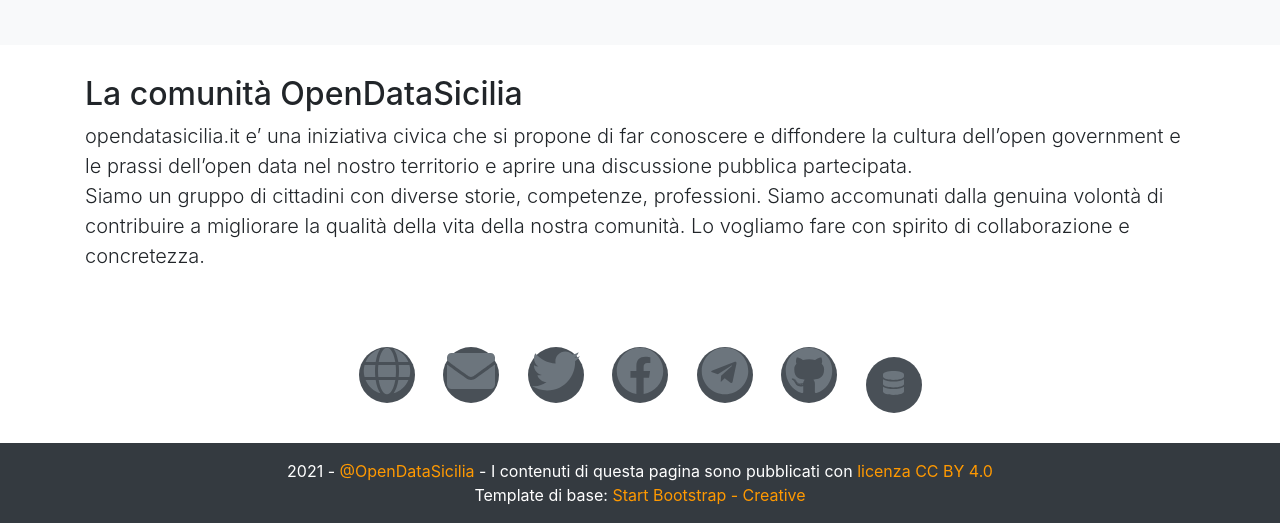
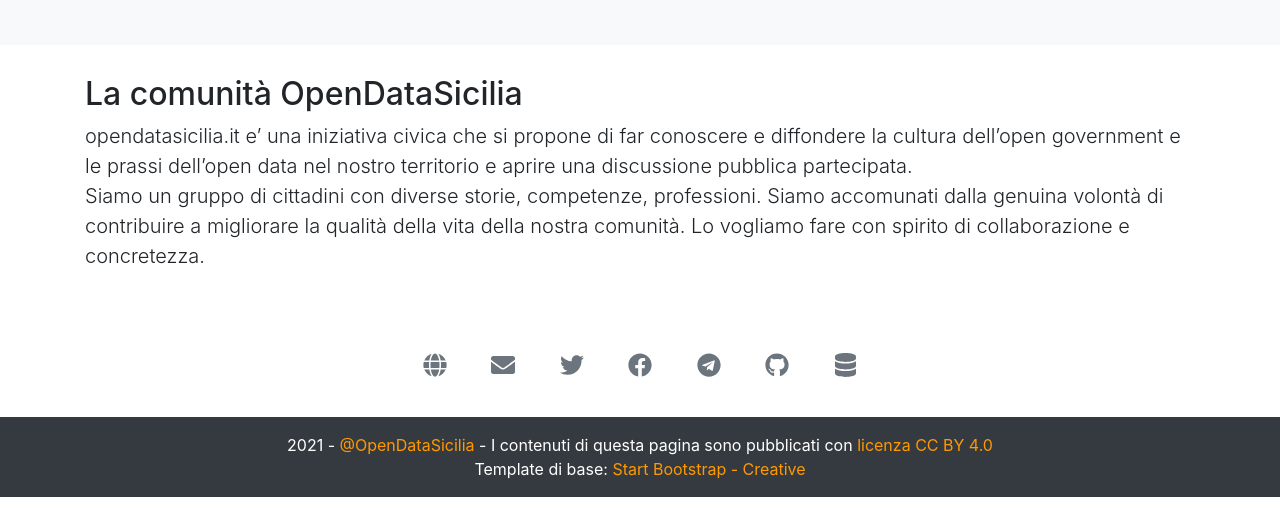
Before and after one commit to gbvitrano/startbootstrap-scrolling-nav-gh-pages, a plain HTML site: page index.html in a window 1280 px wide. Shown: the part 1508-2031 px from the top of the page. After the commit the page ends 2005 px from the top, so only its background shows below. Drawn offline with Linux system fonts and the light colour scheme.

Commit message:
index upgrade

```diff
--- a/css/css_gb.css
+++ b/css/css_gb.css
@@ -21,9 +21,9 @@ a:visited {color: #FF9900; text-decoration: none; }
   display: inline-flex;
   align-items: center;
   justify-content: center;
-  height: 3.5rem;
-  width: 3.5rem;
-  background-color: #495057;
+  height: 2.5rem;
+  width: 2.5rem;
+  background-color: #ffffff00;
   color: #fff;
   border-radius: 100%;
   font-size: 1.5rem;
--- a/index.html
+++ b/index.html
@@ -144,17 +144,17 @@ Siamo un gruppo di cittadini con diverse storie, competenze, professioni. Siamo
 
 <div class="social-icons">
 <!-- Social sito web -->
-<a class="social-icon" href="http://opendatasicilia.it/" title="Sito web opendatasicilia.it" target="_blank"><i class="fab fa fa-globe fa-2x mb-2 text-muted"></i></a>
+<a class="social-icon" href="http://opendatasicilia.it/" title="Sito web opendatasicilia.it" target="_blank"><i class="fab fa fa-globe fa-1x mb-1 text-muted"></i></a>
 <!-- Social ML -->
-<a class="social-icon" href="https://groups.google.com/d/forum/opendatasicilia" title="Google mailing list" target="_blank"><i class="fa fa-envelope fa-2x mb-2 text-muted"></i></a>
+<a class="social-icon" href="https://groups.google.com/d/forum/opendatasicilia" title="Google mailing list" target="_blank"><i class="fa fa-envelope fa-1x mb-1 text-muted"></i></a>
 <!-- Social twitter -->
-<a class="social-icon" href="https://twitter.com/opendatasicilia" title="Twitter" target="_blank"><i class="fab fa-twitter fa-2x mb-2 text-muted"></i></a>
+<a class="social-icon" href="https://twitter.com/opendatasicilia" title="Twitter" target="_blank"><i class="fab fa-twitter fa-1x mb-1 text-muted"></i></a>
 <!-- Social facebook -->
-<a class="social-icon"  href="https://www.facebook.com/groups/opendatasicilia/" title="FaceBook" target="_blank" ><i class="fab fa-facebook fa-2x mb-2 text-muted"></i></a>
+<a class="social-icon"  href="https://www.facebook.com/groups/opendatasicilia/" title="FaceBook" target="_blank" ><i class="fab fa-facebook fa-1x mb-1 text-muted"></i></a>
 <!-- Social telegram -->
-<a class="social-icon" href="https://www.facebook.com/groups/opendatasicilia/" title="Gruppo Telegram" target="_blank" ><i class="fab fa-telegram fa-2x mb-2 text-muted"></i></a>
+<a class="social-icon" href="https://www.facebook.com/groups/opendatasicilia/" title="Gruppo Telegram" target="_blank" ><i class="fab fa-telegram fa-1x mb-1 text-muted"></i></a>
 <!-- Social github -->
-	<a class="social-icon" href="https://github.com/opendatasicilia" title="GitHub" target="_blank"><i class="fab fa-github fa-2x mb-2 text-muted"></i></a>
+	<a class="social-icon" href="https://github.com/opendatasicilia" title="GitHub" target="_blank"><i class="fab fa-github fa-1x mb-1 text-muted"></i></a>
 <!-- Social data.world -->
 	<a class="social-icon" href="#" title="data.world - Coming Soon" target="_blank" ><i class="fa fa-database fa-1x mb-1 text-muted"></i></a>
 	  <!--  </div>
```
